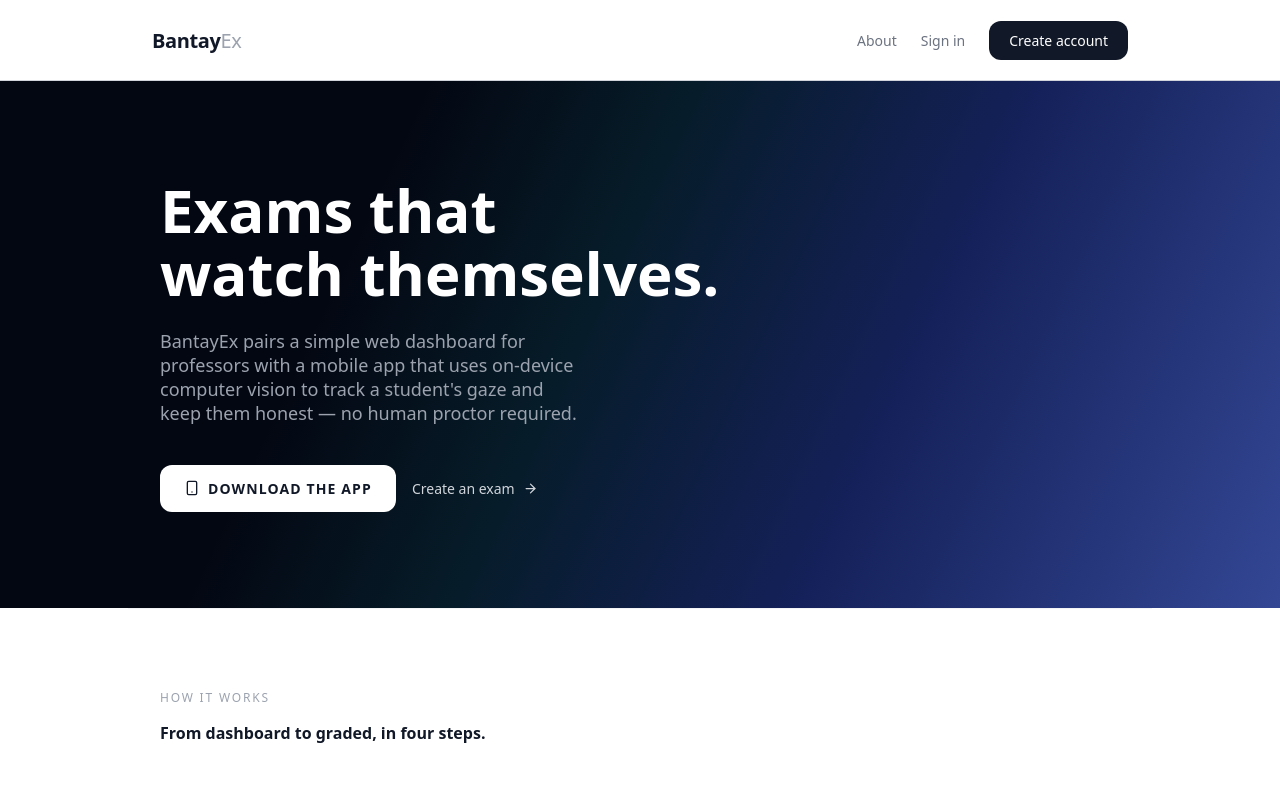
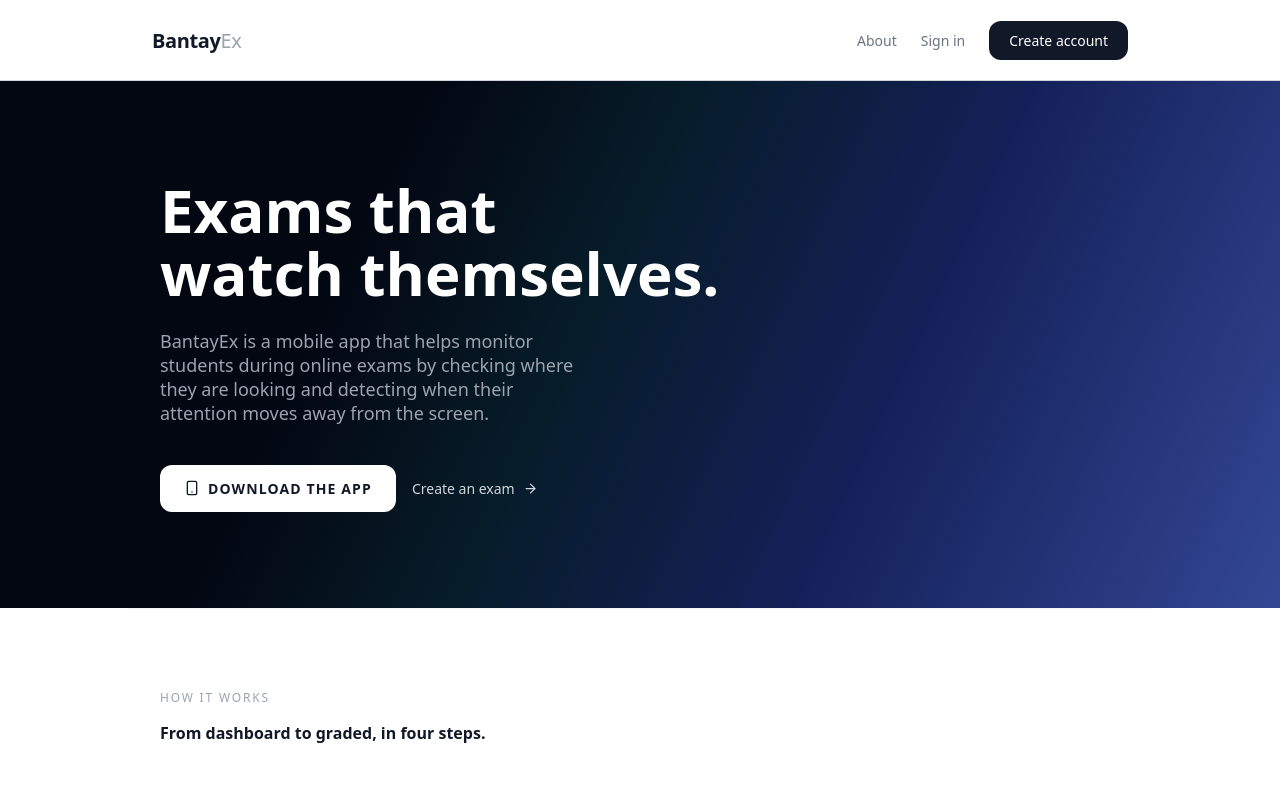
Before and after one commit to TocongR/bantayex_web, a React (Vite) app: page / in a window 1280 px wide. Shown: the top 793 px of the page. Built offline with nearby package versions, Linux system fonts and the light colour scheme; no server answers.

Commit message:
updated landing page main description

```diff
--- a/src/pages/LandingPage.jsx
+++ b/src/pages/LandingPage.jsx
@@ -66,9 +66,7 @@
           watch themselves.
         </h2>
         <p className={styles.heroBody}>
-          BantayEx pairs a simple web dashboard for professors with a mobile app that uses
-          on-device computer vision to track a student's gaze and keep them honest — no human
-          proctor required.
+          BantayEx is a mobile app that helps monitor students during online exams by checking where they are looking and detecting when their attention moves away from the screen.
         </p>
         <div className={styles.heroActions}>
           <LinkButton href="#download" variant="light" size="lg" uppercase>
```
